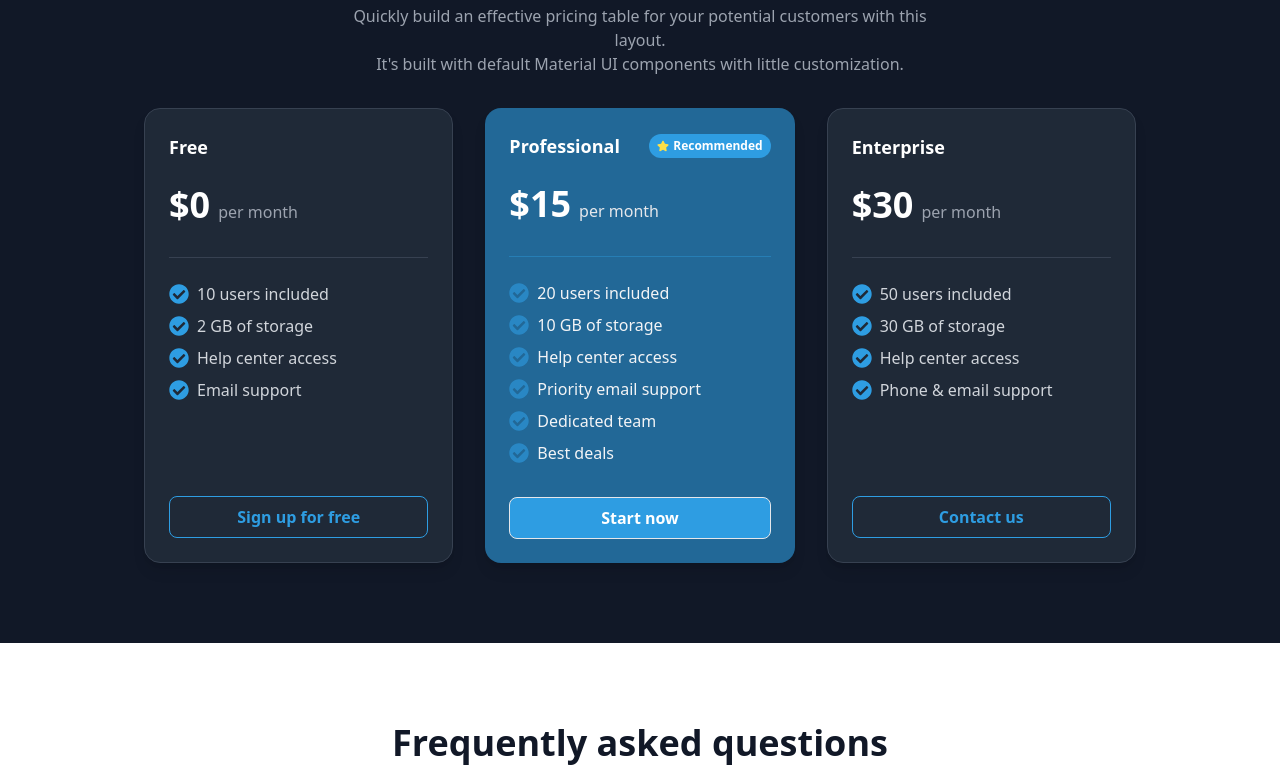
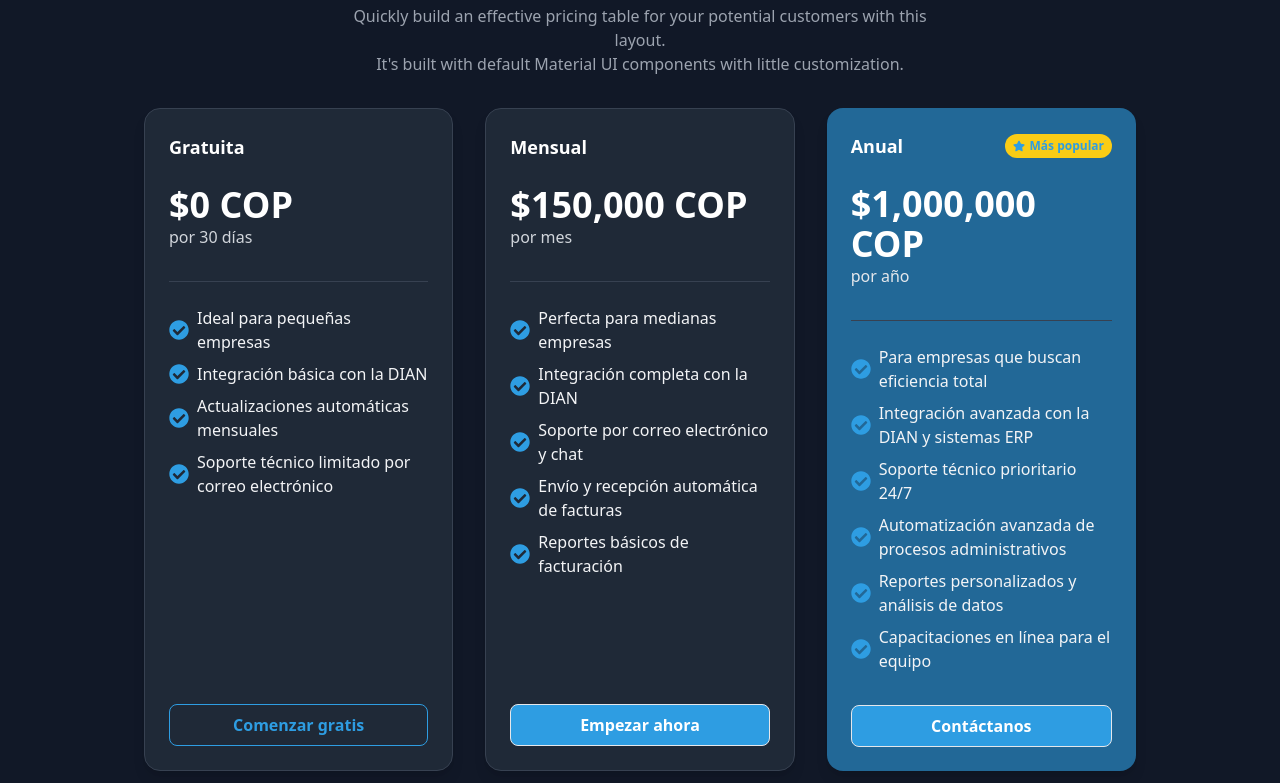
Before and after one commit to santiruab1/app-dianbridge, a React (Vite) app: page / in a window 1280 px wide. Shown: the part 2677-3460 px from the top of the page. Built offline with nearby package versions, Linux system fonts and the light colour scheme.

Commit message:
feat: update Pricing component with new tier structure and improved styling for better user experience

```diff
--- a/src/components/Pricing.jsx
+++ b/src/components/Pricing.jsx
@@ -3,46 +3,52 @@ import { FaStar, FaCheckCircle } from "react-icons/fa";
 
 const tiers = [
 	{
-    title: "Free",
-    price: "0",
+		title: "Gratuita",
+		price: "0 COP",
+		period: "por 30 días",
 		description: [
-      "10 users included",
-      "2 GB of storage",
-      "Help center access",
-      "Email support",
+			"Ideal para pequeñas empresas",
+			"Integración básica con la DIAN",
+			"Actualizaciones automáticas mensuales",
+			"Soporte técnico limitado por correo electrónico",
 		],
-    buttonText: "Sign up for free",
+		buttonText: "Comenzar gratis",
 		buttonStyle: "border-primary text-primary hover:bg-primary-light",
 		buttonType: "outline",
+		popular: false,
 	},
 	{
-    title: "Professional",
-    subheader: "Recommended",
-    price: "15",
+		title: "Mensual",
+		price: "150,000 COP",
+		period: "por mes",
 		description: [
-      "20 users included",
-      "10 GB of storage",
-      "Help center access",
-      "Priority email support",
-      "Dedicated team",
-      "Best deals",
+			"Perfecta para medianas empresas",
+			"Integración completa con la DIAN",
+			"Soporte por correo electrónico y chat",
+			"Envío y recepción automática de facturas",
+			"Reportes básicos de facturación",
 		],
-    buttonText: "Start now",
+		buttonText: "Empezar ahora",
 		buttonStyle: "bg-primary text-white hover:bg-primary-dark",
 		buttonType: "solid",
+		popular: false,
 	},
 	{
-    title: "Enterprise",
-    price: "30",
+		title: "Anual",
+		price: "1,000,000 COP",
+		period: "por año",
 		description: [
-      "50 users included",
-      "30 GB of storage",
-      "Help center access",
-      "Phone & email support",
+			"Para empresas que buscan eficiencia total",
+			"Integración avanzada con la DIAN y sistemas ERP",
+			"Soporte técnico prioritario 24/7",
+			"Automatización avanzada de procesos administrativos",
+			"Reportes personalizados y análisis de datos",
+			"Capacitaciones en línea para el equipo",
 		],
-    buttonText: "Contact us",
-    buttonStyle: "border-primary text-primary hover:bg-primary-light",
-    buttonType: "outline",
+		buttonText: "Contáctanos",
+		buttonStyle: "bg-primary text-white hover:bg-primary-dark",
+		buttonType: "solid",
+		popular: true,
 	},
 ];
 
@@ -51,10 +57,15 @@ export default function Pricing() {
 		<section id="pricing" className="py-12 md:py-20 bg-gray-900 text-white">
 			<div className="max-w-5xl mx-auto px-4 flex flex-col items-center gap-8">
 				<div className="w-full md:w-3/5 text-center">
-          <h2 className="text-3xl md:text-4xl font-bold mb-2 text-white">Pricing</h2>
+					<h2 className="text-3xl md:text-4xl font-bold mb-2 text-white">
+						Pricing
+					</h2>
 					<p className="text-gray-400">
-            Quickly build an effective pricing table for your potential customers with this layout.<br />
-            It's built with default Material UI components with little customization.
+						Quickly build an effective pricing table for your potential customers
+						with this layout.
+						<br />
+						It's built with default Material UI components with little
+						customization.
 					</p>
 				</div>
 				<div className="grid grid-cols-1 md:grid-cols-3 gap-8 w-full">
@@ -62,47 +73,66 @@ export default function Pricing() {
 						<div
 							key={tier.title}
 							className={`flex flex-col rounded-2xl shadow-lg border p-6 gap-4 transition
-                ${tier.title === "Professional"
+                ${
+					tier.popular
 						? "bg-primary/60 border-none shadow-2xl text-white relative"
 						: "bg-gray-800 border-gray-700 text-white"
 				}`}
 						>
 							<div className="flex items-center justify-between mb-2">
-                <span className={`text-lg font-semibold ${tier.title === "Professional" ? "text-white" : "text-white"}`}>
+								<span
+									className={`text-lg font-semibold ${
+										tier.popular ? "text-white" : "text-white"
+									}`}
+								>
 									{tier.title}
 								</span>
-                {tier.title === "Professional" && (
-                  <span className="flex items-center gap-1 bg-primary text-white text-xs px-2 py-1 rounded-full font-semibold">
-                    <FaStar className="text-yellow-300" /> {tier.subheader}
+								{tier.popular && (
+									<span className="flex items-center gap-1 bg-yellow-400 text-primary text-xs px-2 py-1 rounded-full font-semibold">
+										<FaStar className="text-primary" /> Más popular
 									</span>
 								)}
 							</div>
-              <div className="flex items-baseline gap-2 mb-2">
-                <span className={`text-4xl font-bold ${tier.title === "Professional" ? "text-white" : "text-white"}`}>
+							<div className="flex flex-col items-start gap-0 mb-2">
+								<span
+									className={`text-4xl font-bold ${
+										tier.popular ? "text-white" : "text-white"
+									}`}
+								>
 									${tier.price}
 								</span>
-                <span className={`text-base ${tier.title === "Professional" ? "text-gray-200" : "text-gray-400"}`}>
-                  per month
+								<span
+									className={`text-base ${
+										tier.popular ? "text-gray-200" : "text-gray-300"
+									}`}
+								>
+									{tier.period}
 								</span>
 							</div>
-              <hr className={`my-2 ${tier.title === "Professional" ? "border-primary/40" : "border-gray-700"}`} />
+							<hr
+								className={`my-2 ${
+									tier.title === "Professional"
+										? "border-primary/40"
+										: "border-gray-700"
+								}`}
+							/>
 							<ul className="flex-1 flex flex-col gap-2 mb-4">
 								{tier.description.map((line) => (
 									<li key={line} className="flex items-center gap-2">
-                    <FaCheckCircle
-                      className={`w-5 h-5 ${tier.title === "Professional" ? "text-primary/60" : "text-primary"}`}
-                    />
-                    <span className={tier.title === "Professional" ? "text-gray-100" : "text-gray-300"}>
-                      {line}
+										<span className="inline-flex items-center justify-center w-5 h-5">
+											<FaCheckCircle className="w-5 h-5 text-primary" />
 										</span>
+										<span className="text-gray-100">{line}</span>
 									</li>
 								))}
 							</ul>
 							<button
 								className={`w-full py-2 rounded-lg font-semibold border transition
-                  ${tier.buttonType === "solid"
+                  ${
+					tier.buttonType === "solid"
 						? "bg-primary text-white hover:bg-primary-dark"
-                    : "border-primary text-primary hover:bg-primary-light"}
+						: "border-primary text-primary hover:bg-primary-light"
+				}
                 `}
 							>
 								{tier.buttonText}
```
Lines whose indentation alone changed are shown as unchanged.
